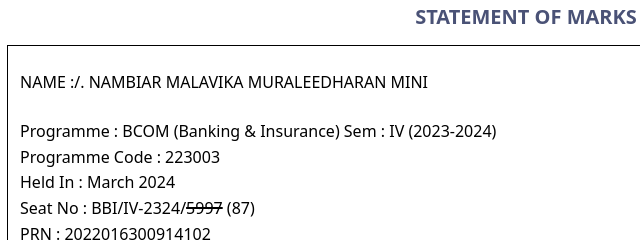
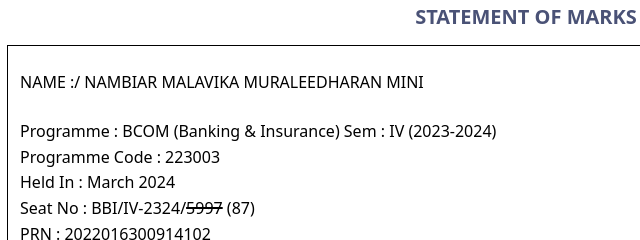
Before and after one commit to testcodemid/SecondProject, a plain HTML site: page index.html in a window 1280 px wide. Shown: the part 311-551 px from the top of the page, 114-754 px from the left. Drawn offline with nearby package versions, Linux system fonts and the light colour scheme.

Commit message:
Update index.html

```diff
--- a/index.html
+++ b/index.html
@@ -57,7 +57,7 @@
                             <tr class="text-center align-middle">
                                 <div class="container third-box pb-4" style="border-bottom: 0;">
                                     <div class="row mt-4 mb-4">
-                                        <div class="row-content">NAME :/. NAMBIAR MALAVIKA MURALEEDHARAN MINI</div>
+                                        <div class="row-content">NAME :/ NAMBIAR MALAVIKA MURALEEDHARAN MINI</div>
                                     </div>
                                     <div class="row">
                                         <div class="row-content">Programme : BCOM (Banking & Insurance) Sem : IV (2023-2024)</div>
```
